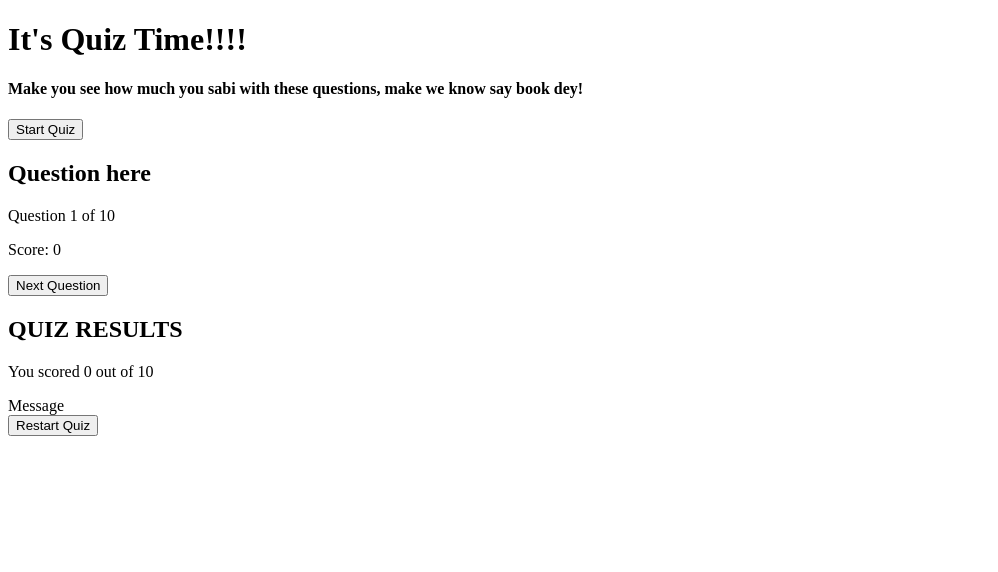
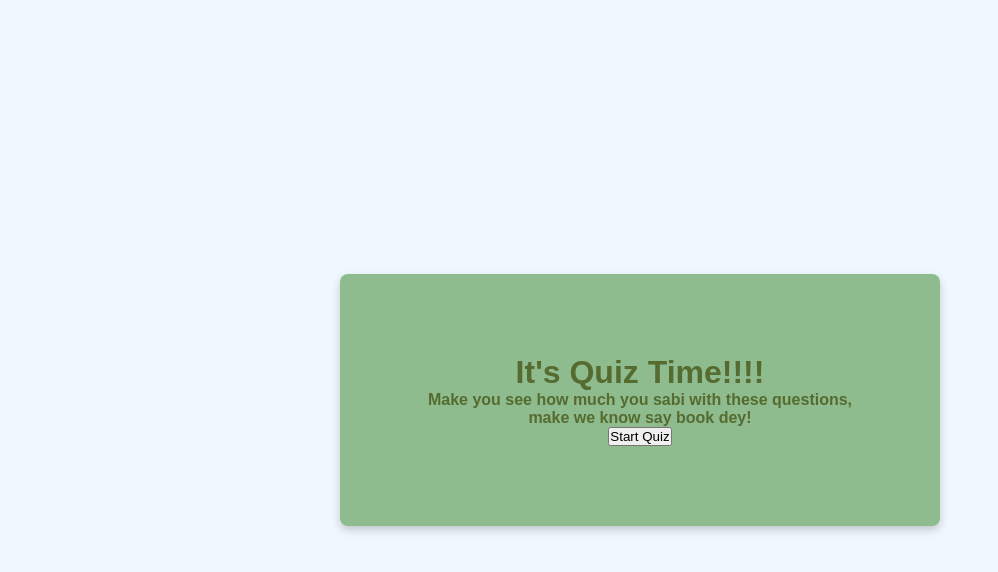
Before and after one commit to joules65/Frontend-Mentor-Challenge, a plain HTML site: page index.html in a window 1280 px wide. Shown: the whole page, without its empty margins (0-998 px from the left). Drawn offline with Linux system fonts and the light colour scheme.

Commit message:
Screen UI - Web Dev Challenge

```diff
--- a/index.html
+++ b/index.html
@@ -12,7 +12,7 @@
 </head>
 <body>
   <div class="container">
-    <div class="screen-start" id="screen1">
+    <div class="screen start" id="start-screen">
       <h1> It's Quiz Time!!!!</h1>
       <h4> Make you see how much you sabi with these questions, make we know say book dey!</h2>
       <button id="start-button">Start Quiz</button>
@@ -44,7 +44,7 @@
       <div class="progress" id="progress"></div>
     </div>
   </div>
-  <div class="screen-end" id="result-screen">
+  <div class="screen " id="result-screen">
     <div class="result-info">
     <h2>QUIZ RESULTS</h2>
     <p>You scored <span id="scored">0</span> out of <span id="scored-total">10</span></p>
--- a/style.css
+++ b/style.css
@@ -0,0 +1,38 @@
+* {
+    margin: 0;
+    padding: 0;
+    box-sizing: border-box;
+}
+
+body {
+    font-family: Arial, sans-serif;
+    background-color: aliceblue;
+    color: darkolivegreen;
+    display: flex;
+    justify-content: center;
+    align-items: center;
+    min-height: 100vh;
+    text-align: center;
+    padding: 1rem;
+}
+
+.container {
+    max-width: 600px;
+    width: 100%;
+    background-color: darkseagreen;
+    border-radius: 8px;
+    box-shadow: 0 4px 8px rgba(0, 0, 0, 0.2);
+    padding: 2rem;
+}
+
+/* SCREENS */
+
+.screen {
+    display: none;
+    padding: 3rem;
+    text-align: center;
+}
+
+.screen.start {
+    display: block;
+}
```
